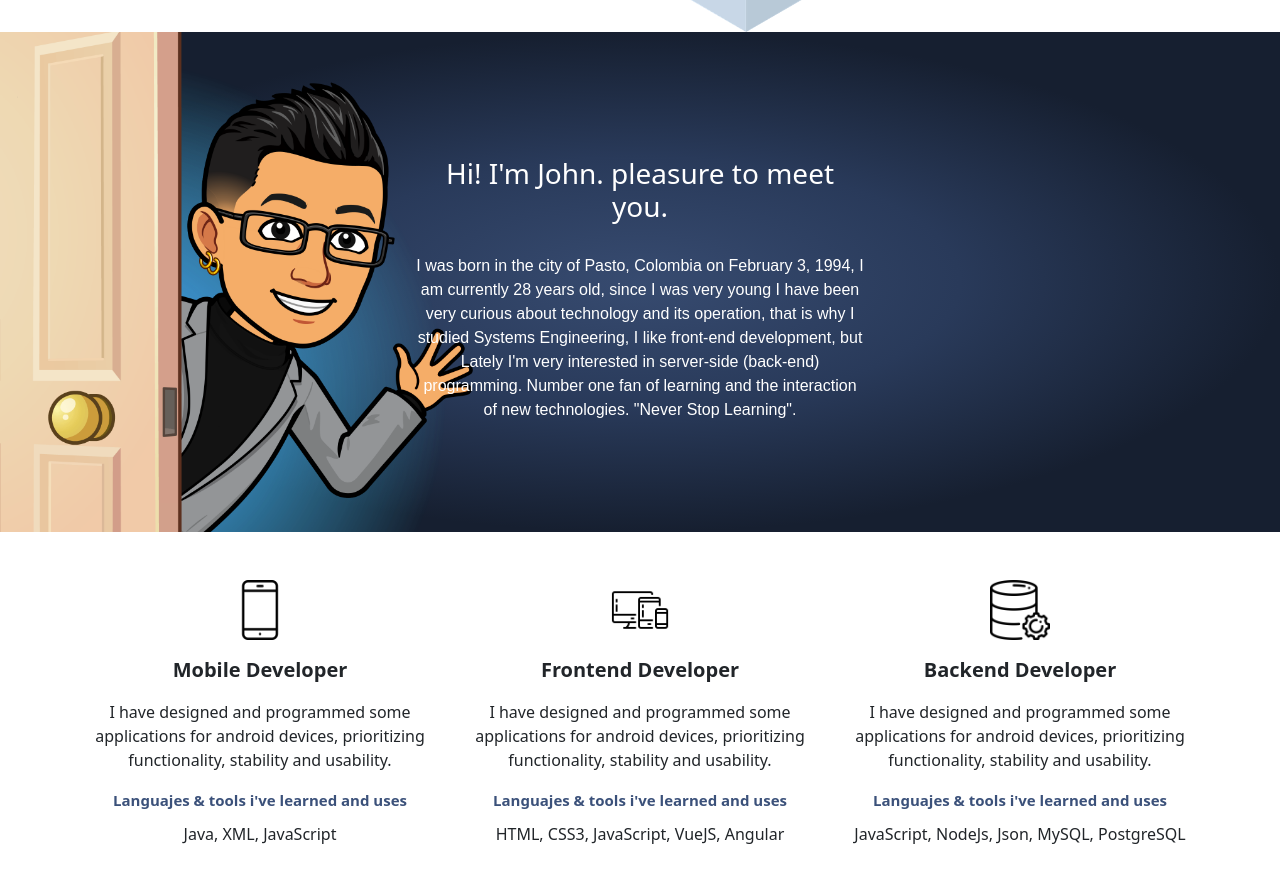
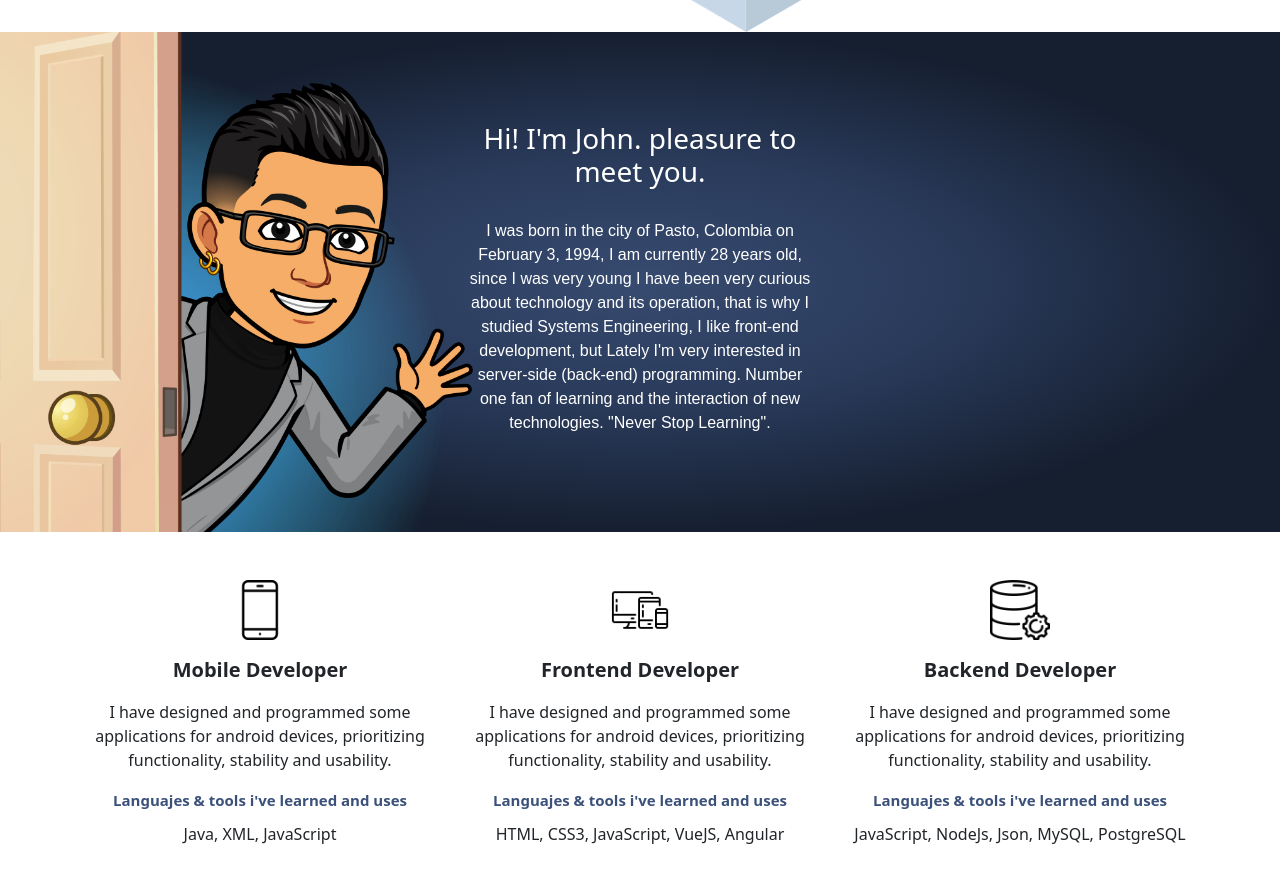
Before and after one commit to JohnFreddyTutistar/John-portfolio, a plain HTML site: page index.html in a window 1280 px wide. Shown: the part 1880-2769 px from the top of the page. Drawn offline with nearby package versions, Linux system fonts and the light colour scheme.

Commit message:
tamaño about me box

```diff
--- a/css/style.css
+++ b/css/style.css
@@ -69,13 +69,14 @@ a{
 }
 
 .about-me {
-    width: 450px;
+    width: 350px;
     height: 220px;
     position: absolute;
-    top: 47%;
+    top: 40%;
     left: 50%;
     transform: translate(-50%, -50%);
 }
+
 
 /*skills*/
 .container-box {
```
